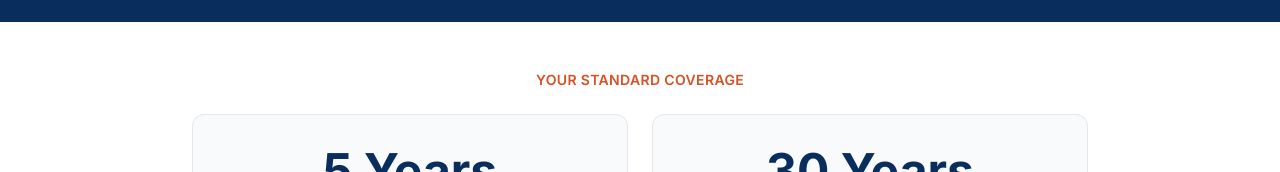
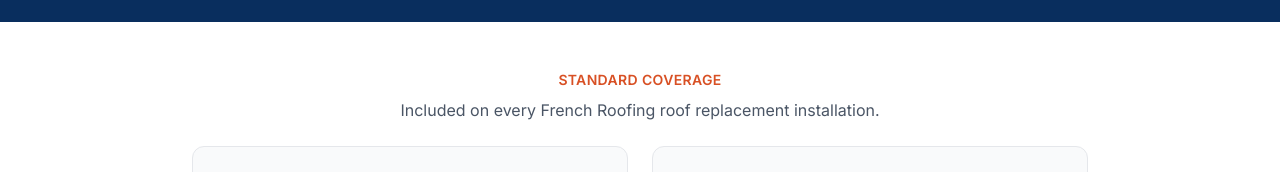
Before and after one commit to bb290/frenchroofing-website, a Next.js app: page /warranties in a window 1280 px wide. Shown: the part 383-555 px from the top of the page. Built offline with nearby package versions, Linux system fonts and the light colour scheme.

Commit message:
Update standard coverage band: drop 'Your', add roof replacement subtext

```diff
--- a/src/app/warranties/page.tsx
+++ b/src/app/warranties/page.tsx
@@ -97,7 +97,10 @@
       <section className="bg-white py-12 px-4 border-b border-gray-100">
         <div className="mx-auto max-w-4xl">
           <p className="text-center text-sm font-semibold uppercase tracking-wide text-[#d85024]">
-            Your Standard Coverage
+            Standard Coverage
+          </p>
+          <p className="mt-2 text-center text-gray-600">
+            Included on every French Roofing roof replacement installation.
           </p>
           <div className="mt-6 grid grid-cols-1 sm:grid-cols-2 gap-6">
             <div className="rounded-xl border border-gray-200 bg-gray-50 p-8 text-center">
```
